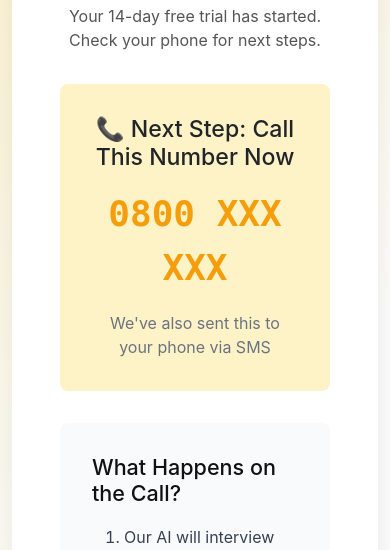
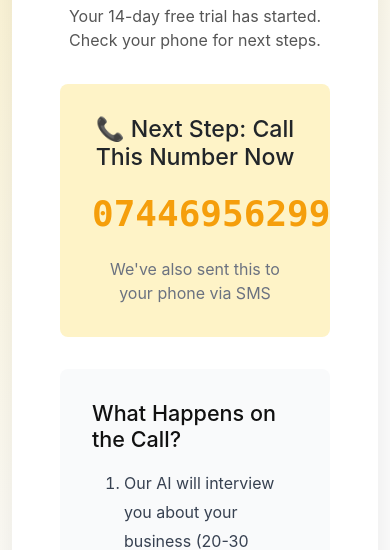
Before and after one commit to kanchang12/tryspeak-ukreceptionist, a Flask app: page /success in a window 390 px wide. Shown: the part 317-867 px from the top of the page. Run offline with Flask 3, Linux system fonts and the light colour scheme.

Commit message:
Update phone number in success.html template

```diff
--- a/templates/success.html
+++ b/templates/success.html
@@ -33,7 +33,7 @@
 
             <div class="phone-box">
                 <h3>📞 Next Step: Call This Number Now</h3>
-                <div class="phone-number">0800 XXX XXX</div>
+                <div class="phone-number">07446956299</div>
                 <p style="color: #6B7280; margin: 0;">We've also sent this to your phone via SMS</p>
             </div>
 
```
